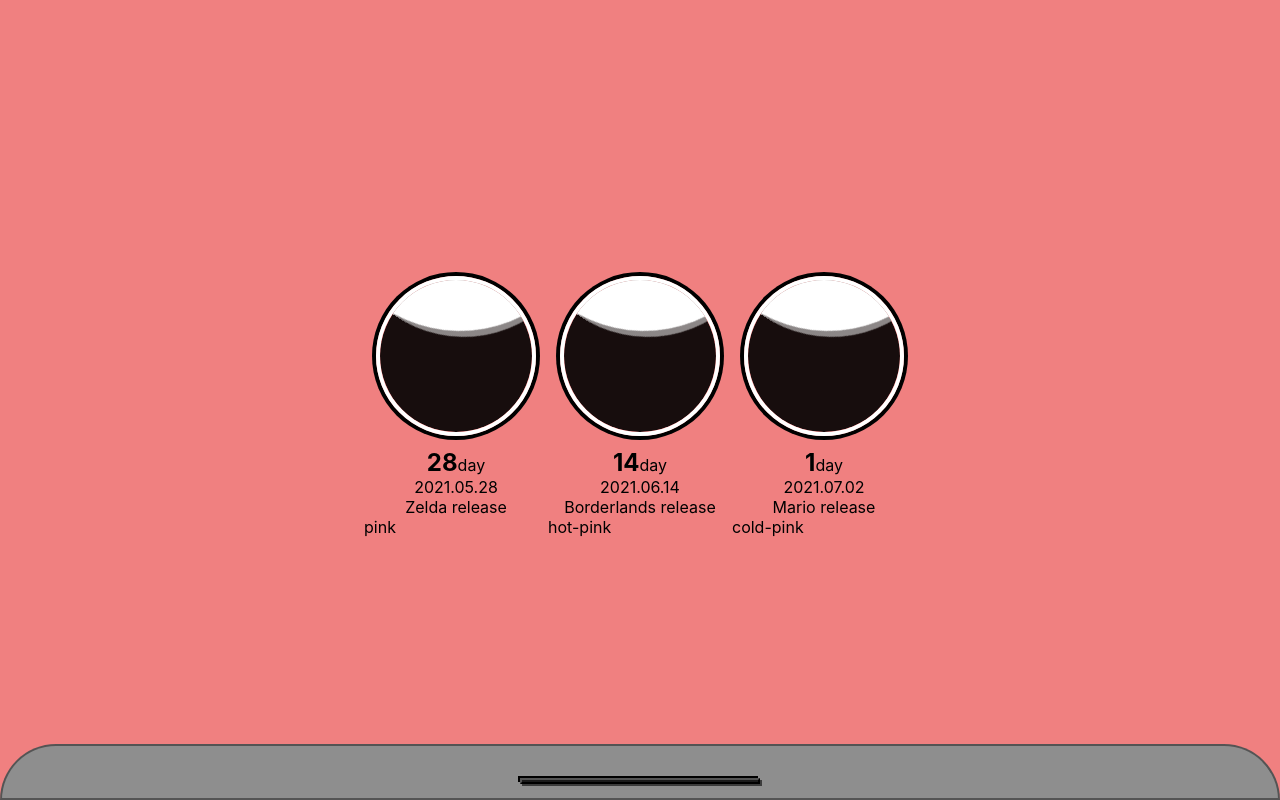
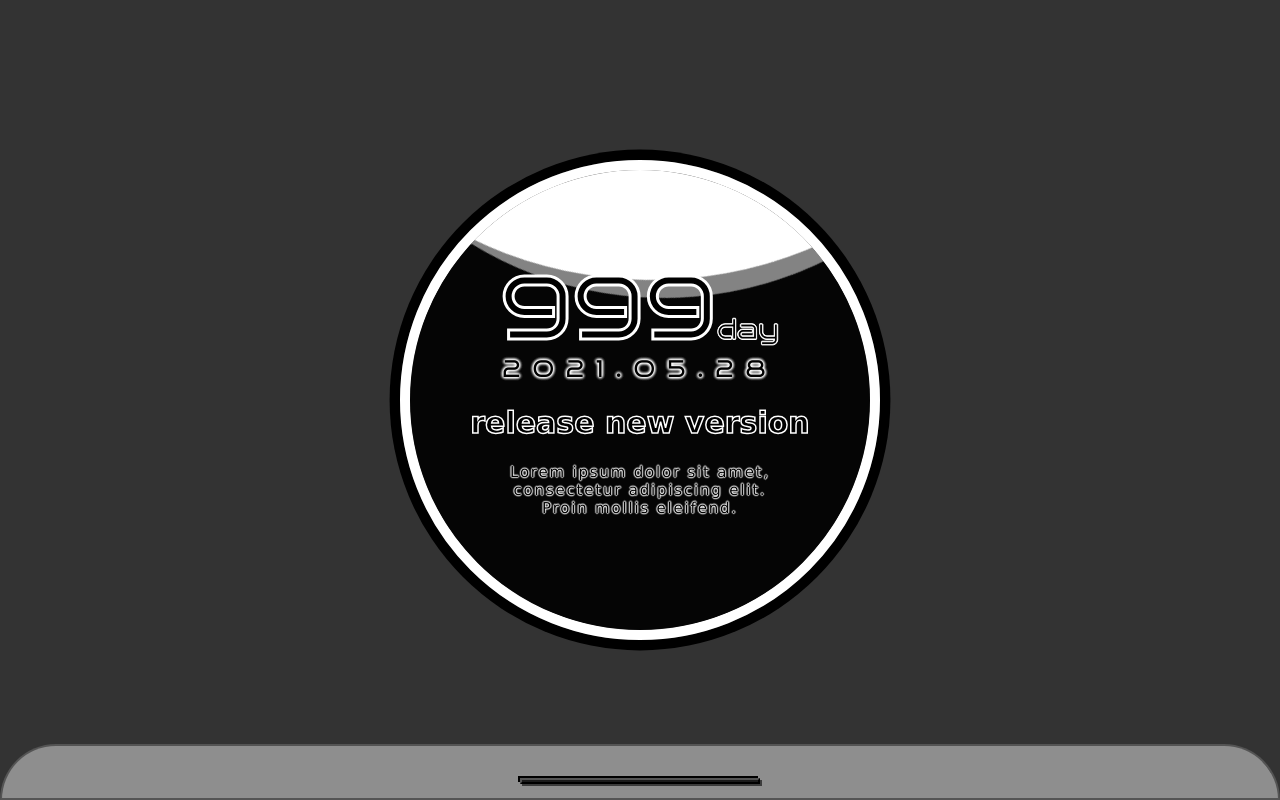
Before and after one commit to JooYoo/react-bigDay, a React (Create React App) app: page / in a window 1280 px wide. Built offline with nearby package versions, Linux system fonts and the light colour scheme.

Commit message:
dev: info-text font; info-text position

```diff
--- a/src/components/Grid/BigDayBall/BigDayBall.jsx
+++ b/src/components/Grid/BigDayBall/BigDayBall.jsx
@@ -4,15 +4,14 @@
 
 function BigDayBall(props) {
   return (
-    <div>
+    <div className={bigDayBallStyle['wrapper']}>
       <div className={bigDayBallStyle['container']}>
         <div className={bigDayBallStyle['wave']}></div>
       </div>
-
       <BigDayInfo />
 
       {/* DEV: transfer to the color of Ball */}
-      <div>{props.bigDay.highlightColor}</div>
+      {/* <div>{props.bigDay.themeColor}</div> */}
     </div>
   );
 }
--- a/src/components/Grid/BigDayBall/BigDayBall.module.scss
+++ b/src/components/Grid/BigDayBall/BigDayBall.module.scss
@@ -1,12 +1,16 @@
 :root {
-  --wave-percent: 30%;
+  --wave-percent: 20%;
   --container-color: rgba(0, 0, 0, 1);
   --wave-color: rgba(0, 0, 0, 0.9);
 }
 
-$ball-size: 20vmin;
-$ball-padding: 0.5vmin;
+$ball-size: 60vmin;
+$ball-padding: 1.3vmin;
 $ball-border: $ball-padding;
+
+.wrapper {
+  position: relative;
+}
 
 .container {
   width: $ball-size;
--- a/src/components/Grid/BigDayInfo/BigDayInfo.jsx
+++ b/src/components/Grid/BigDayInfo/BigDayInfo.jsx
@@ -7,13 +7,10 @@
   const BigDayInfoConsumer = useContext(BigDayInfoContext);
 
   return (
-    <div>
     <div className={bigDayInfoStyle['info-container']}>
       <div className={bigDayInfoStyle['info-rest-day-text']}>
         {BigDayInfoConsumer.restDays}
-          <span className={bigDayInfoStyle['info-rest-day-text__unit']}>
-            day
-          </span>
+        <span className={bigDayInfoStyle['info-rest-day-text__unit']}>day</span>
       </div>
       <div className={bigDayInfoStyle['info-date-end']}>
         {BigDayInfoConsumer.end}
@@ -21,6 +18,8 @@
       <div className={bigDayInfoStyle['info-title']}>
         {BigDayInfoConsumer.title}
       </div>
+      <div className={bigDayInfoStyle['info-description']}>
+        {BigDayInfoConsumer.description}
       </div>
     </div>
   );
--- a/src/components/Grid/BigDayInfo/BigDayInfo.module.scss
+++ b/src/components/Grid/BigDayInfo/BigDayInfo.module.scss
@@ -1,16 +1,51 @@
+$font-unit: 3vmin;
+
 .info-container {
+  position: absolute;
   display: flex;
   flex-direction: column;
   justify-content: center;
   align-items: center;
+  top: 0;
+  height: 100%;
+
+  font-family: bruno;
 }
 
 .info-rest-day-text {
-  font-size: 3vmin;
-  font-weight: bolder;
+  font-size: 3.75 * $font-unit;
+  -webkit-text-stroke: (0.125 * $font-unit) white;
+  line-height: (2 * $font-unit);
 
   &__unit {
-    font-size: 2vmin;
-    font-weight: lighter;
+    font-size: (1.125 * $font-unit);
+    -webkit-text-stroke: (0.0375 * $font-unit) white;
+    text-shadow: -0.1vmin 0 white, 0 0.1vmin white, 0.1vmin 0 white,
+      0 -0.1vmin white;
   }
 }
+
+.info-date-end {
+  font-size: $font-unit;
+  letter-spacing: (0.5 * $font-unit);
+  text-shadow: white 0 0 0.4vmin, white 0 0 0.4vmin, white 0 0 0.4vmin,
+    white 0 0 0.4vmin, white 0 0 0.4vmin, white 0 0 0.4vmin;
+}
+
+.info-title {
+  font-family: verdana;
+  font-size: (1.25 * $font-unit);
+  font-weight: bolder;
+  line-height: 10vmin;
+  -webkit-text-stroke: 1.5px white;
+}
+
+.info-description {
+  width: 60%;
+  font-family: Verdana;
+  text-align: center;
+  font-size: (0.625 * $font-unit);
+  letter-spacing: (0.075 * $font-unit);
+  text-shadow: white 0 0 0.2vmin, white 0 0 0.2vmin, white 0 0 0.2vmin,
+    white 0 0 0.2vmin, white 0 0 0.2vmin, white 0 0 0.2vmin;
+}
--- a/src/components/Grid/Grid.module.scss
+++ b/src/components/Grid/Grid.module.scss
@@ -2,5 +2,5 @@
   position: relative;
   height: 100%;
   width: 100%;
-  background-color: lightcoral;
+  background-color: rgba(0, 0, 0, 0.8);
 }
--- a/src/index.css
+++ b/src/index.css
@@ -11,3 +11,8 @@
   font-family: source-code-pro, Menlo, Monaco, Consolas, 'Courier New',
     monospace;
 }
+
+@font-face {
+  font-family: 'bruno';
+  src: url(./assets/BrunoAceRegular.ttf);
+}
--- a/src/share/BigDayContext.jsx
+++ b/src/share/BigDayContext.jsx
@@ -4,28 +4,38 @@
 const initBigDayList = [
   {
     id: uuid(),
-    title: 'Zelda release',
+    title: 'release new version',
+    description:
+      'Lorem ipsum dolor sit amet, consectetur adipiscing elit. Proin mollis eleifend.',
     begin: '2021.05.01',
     end: '2021.05.28',
-    restDays: 28,
-    highlightColor: 'pink',
+    restDays: 999,
+    isHighlight: false,
+    themeColor: 'pink',
   },
-  {
-    id: uuid(),
-    title: 'Borderlands release',
-    begin: '2021.06.01',
-    end: '2021.06.14',
-    restDays: 14,
-    highlightColor: 'hot-pink',
-  },
-  {
-    id: uuid(),
-    title: 'Mario release',
-    begin: '2021.07.01',
-    end: '2021.07.02',
-    restDays: 1,
-    highlightColor: 'cold-pink',
-  },
+  // DEV: bigDayInfo styling
+  // {
+  //   id: uuid(),
+  //   title: 'Borderlands release',
+  //   description:
+  //     'Lorem ipsum dolor sit amet, consectetur adipiscing elit. Proin mollis eleifend lectus nec accumsan.',
+  //   begin: '2021.06.01',
+  //   end: '2021.06.14',
+  //   restDays: 14,
+  //   isHighlight: true,
+  //   themeColor: 'hot-pink',
+  // },
+  // {
+  //   id: uuid(),
+  //   title: 'Mario release',
+  //   description:
+  //     'Lorem ipsum dolor sit amet, consectetur adipiscing elit. Proin mollis eleifend lectus nec accumsan.',
+  //   begin: '2021.07.01',
+  //   end: '2021.07.02',
+  //   restDays: 1,
+  //   isHighlight: false,
+  //   themeColor: 'cold-pink',
+  // },
 ];
 
 const BigDayContext = createContext();
```
Also changed, not shown: src/assets/BrunoAceRegular.ttf (added). Lines whose indentation alone changed are shown as unchanged.
